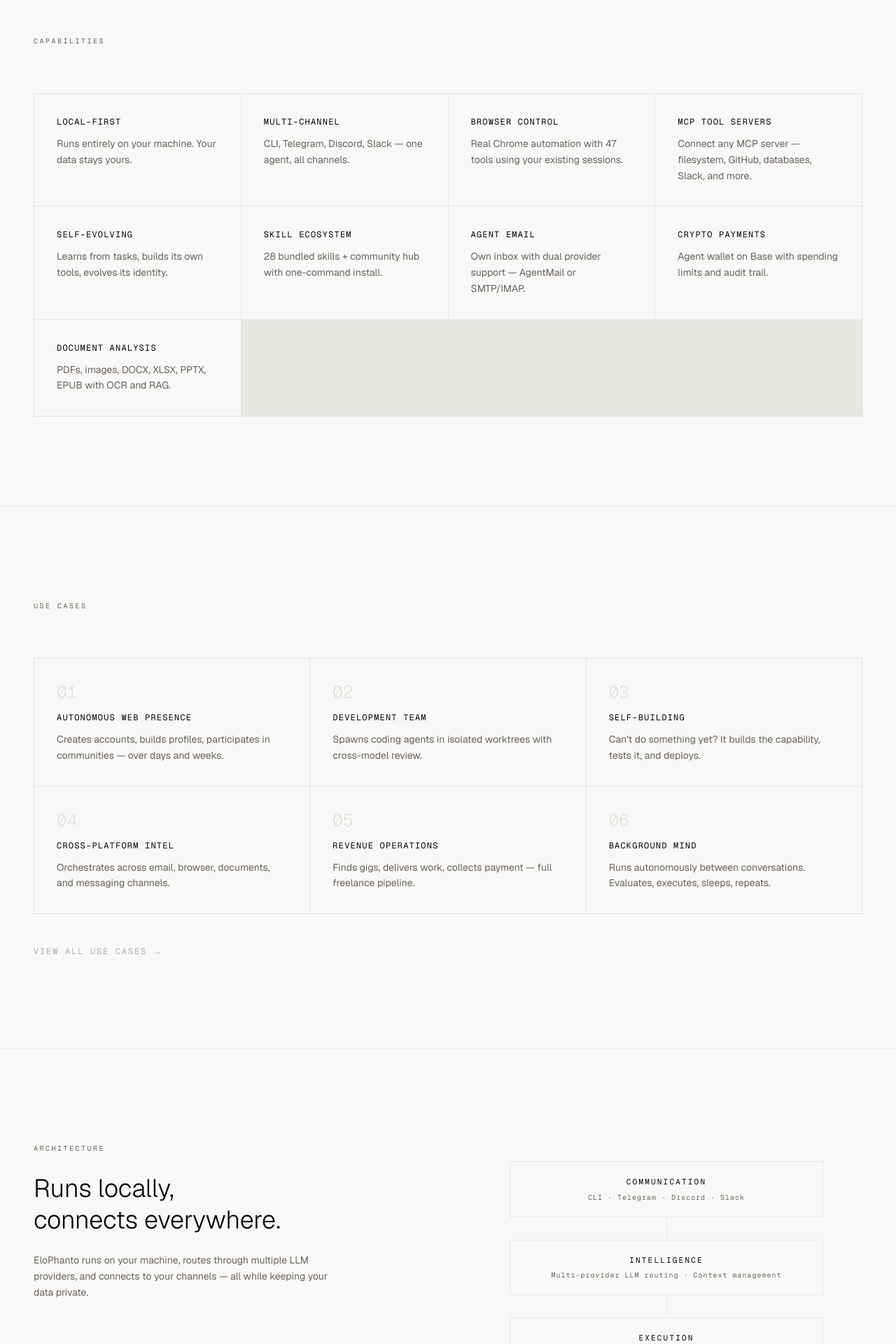
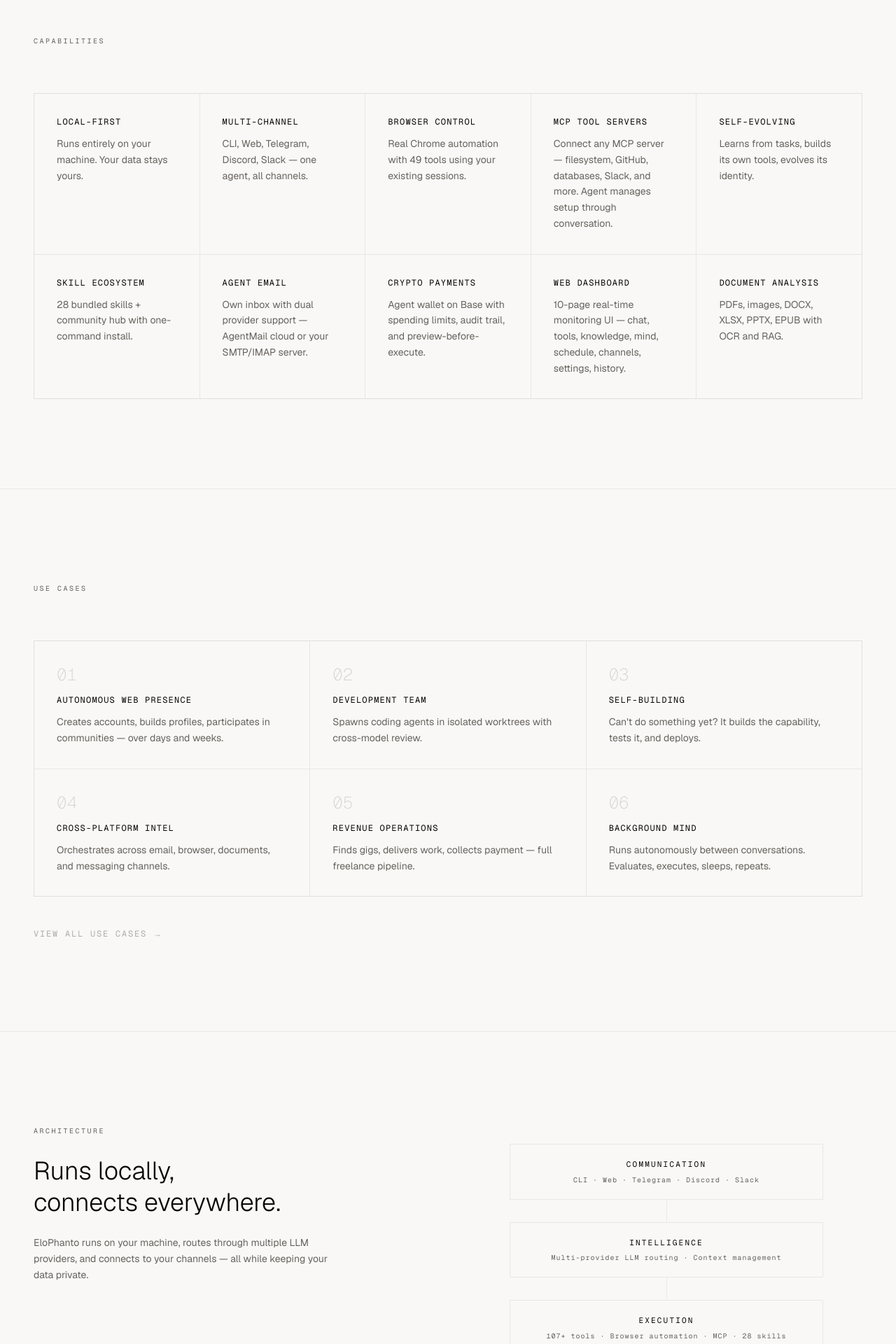
Before and after one commit to elophanto/EloPhantoHub, a Next.js app: page / in a window 1280 px wide. Shown: the part 1140-3060 px from the top of the page at 70% size. Built offline with nearby package versions, Linux system fonts and the light colour scheme.

Commit message:
Update features grid (10 cards, web dashboard), stats (107+ tools, 5 channels)

```diff
--- a/app/page.tsx
+++ b/app/page.tsx
@@ -4,20 +4,21 @@ import { InstallCommand } from "@/components/install-command"
 
 const features = [
   { label: "Local-first", detail: "Runs entirely on your machine. Your data stays yours." },
-  { label: "Multi-channel", detail: "CLI, Telegram, Discord, Slack — one agent, all channels." },
-  { label: "Browser control", detail: "Real Chrome automation with 47 tools using your existing sessions." },
-  { label: "MCP tool servers", detail: "Connect any MCP server — filesystem, GitHub, databases, Slack, and more." },
+  { label: "Multi-channel", detail: "CLI, Web, Telegram, Discord, Slack — one agent, all channels." },
+  { label: "Browser control", detail: "Real Chrome automation with 49 tools using your existing sessions." },
+  { label: "MCP tool servers", detail: "Connect any MCP server — filesystem, GitHub, databases, Slack, and more. Agent manages setup through conversation." },
   { label: "Self-evolving", detail: "Learns from tasks, builds its own tools, evolves its identity." },
   { label: "Skill ecosystem", detail: "28 bundled skills + community hub with one-command install." },
-  { label: "Agent email", detail: "Own inbox with dual provider support — AgentMail or SMTP/IMAP." },
-  { label: "Crypto payments", detail: "Agent wallet on Base with spending limits and audit trail." },
+  { label: "Agent email", detail: "Own inbox with dual provider support — AgentMail cloud or your SMTP/IMAP server." },
+  { label: "Crypto payments", detail: "Agent wallet on Base with spending limits, audit trail, and preview-before-execute." },
+  { label: "Web dashboard", detail: "10-page real-time monitoring UI — chat, tools, knowledge, mind, schedule, channels, settings, history." },
   { label: "Document analysis", detail: "PDFs, images, DOCX, XLSX, PPTX, EPUB with OCR and RAG." },
 ]
 
 const stats = [
   { value: "28", label: "Skills" },
-  { value: "95+", label: "Tools" },
-  { value: "4", label: "Channels" },
+  { value: "107+", label: "Tools" },
+  { value: "5", label: "Channels" },
   { value: "MCP", label: "Support" },
   { value: "23", label: "Docs" },
 ]
@@ -119,7 +120,7 @@ export default function HomePage() {
             </span>
           </div>
 
-          <div className="grid grid-cols-1 gap-px border border-border/50 bg-border/50 sm:grid-cols-2 lg:grid-cols-4">
+          <div className="grid grid-cols-1 gap-px border border-border/50 bg-border/50 sm:grid-cols-2 lg:grid-cols-5">
             {features.map((feature) => (
               <div
                 key={feature.label}
@@ -202,11 +203,11 @@ export default function HomePage() {
             {/* Architecture Diagram */}
             <div className="flex flex-col items-center lg:pt-8">
               <div className="w-full max-w-md space-y-0">
-                <ArchLayer label="Communication" sublabel="CLI &middot; Telegram &middot; Discord &middot; Slack" />
+                <ArchLayer label="Communication" sublabel="CLI &middot; Web &middot; Telegram &middot; Discord &middot; Slack" />
                 <VerticalLine />
                 <ArchLayer label="Intelligence" sublabel="Multi-provider LLM routing &middot; Context management" />
                 <VerticalLine />
-                <ArchLayer label="Execution" sublabel="95+ tools &middot; Browser automation &middot; MCP &middot; 28 skills" />
+                <ArchLayer label="Execution" sublabel="107+ tools &middot; Browser automation &middot; MCP &middot; 28 skills" />
                 <VerticalLine />
                 <ArchLayer label="Persistence" sublabel="Knowledge &middot; Identity &middot; Memory &middot; Evolution" muted />
               </div>
```
